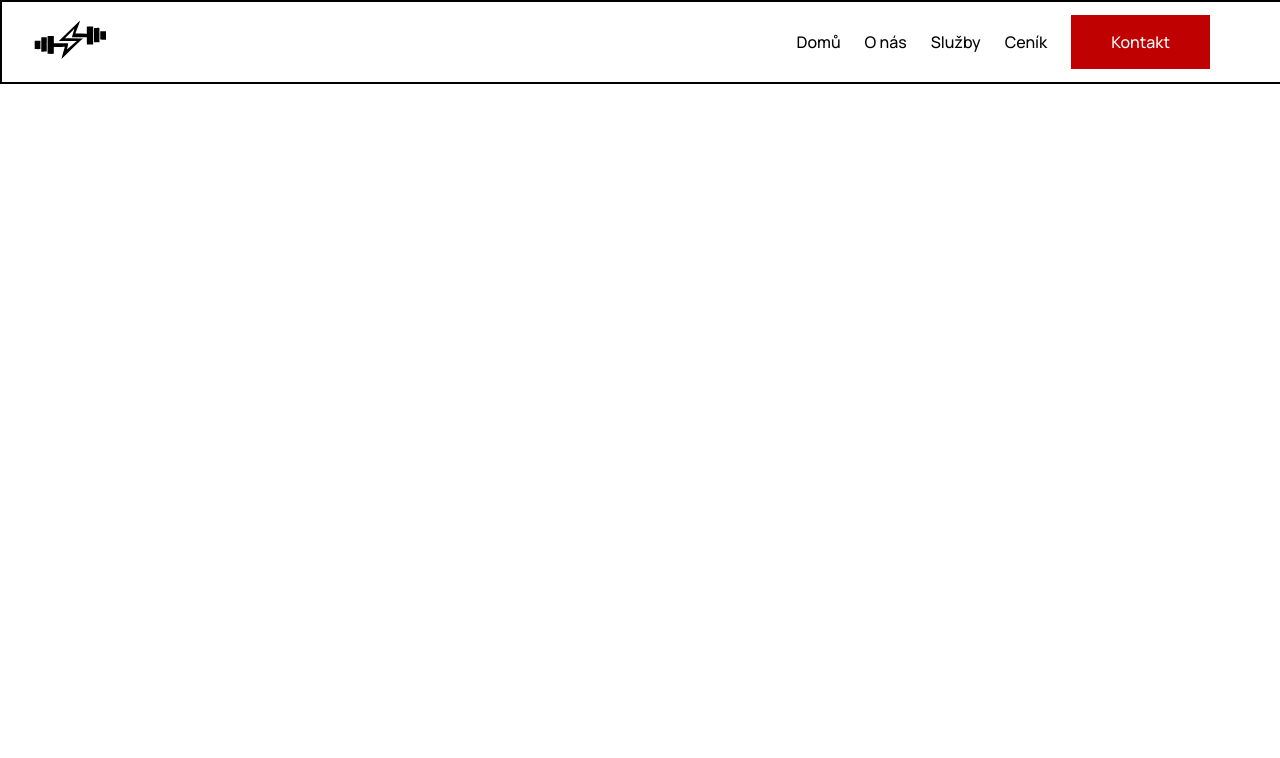
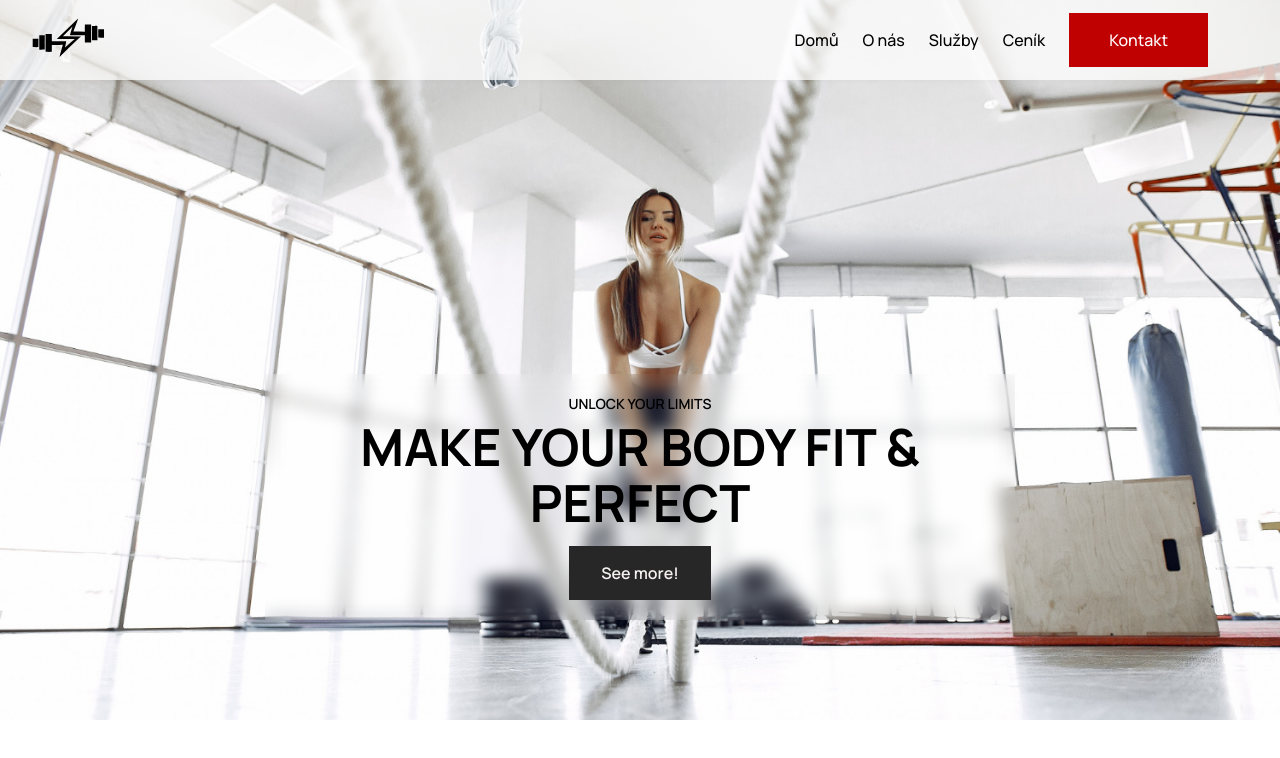
Before and after one commit to gregustomas/Learning-HTML-CSS-JS, a plain HTML site: page Gym/index.html in a window 1280 px wide. Drawn offline with Linux system fonts and the light colour scheme.

Commit message:
Přidal jsem hero sekci a globální styly

```diff
--- a/Gym/index.html
+++ b/Gym/index.html
@@ -29,6 +29,17 @@
         </div>
     </nav>
 
+    <!-- hero -->
+     <section class="hero">
+        <div class="text-container">
+            <h4>Unlock your limits</h4>
+            <h1>MAKE YOUR BODY FIT & PERFECT</h1>
+            <a href="#" class="cta">See more!</a>
+        </div>
+     </section>
+
+
+
 
     <script src="main.js"></script>
 </body>
--- a/Gym/style.css
+++ b/Gym/style.css
@@ -1,14 +1,68 @@
-body{
-    margin: 0;
-    font-size: 16px;
-    font-family: Manrope, sans-serif;
+:root{
+    /* barvy */
+    --main: #911818;
+    --secondary: ;
+    --accent: #272727;
+    --light: #f7f0f0;
+    --dark: ;
+
+    /* fonty */
+    --heading: bold max(48px, 4vw) / max(56px, 4vw) 'Manrope', sans-serif;
+    --subheading: bold max(32px, 3vw) / max(40px, 4vw) 'Manrope', sans-serif;
+    --label: 600 14px / 20px 'Manrope', sans-serif;
+    --text: 500 14px / 20px 'Manrope', sans-serif;
+
+    /* spacing */
+    --sp1: 4px;
+    --sp2: 8px;
+    --sp3: 16px;
+    --sp4: 20px;
+    --sp5: 40px;
+    --sp6: 80px;
+    --sp7: 160px
 }
 
-h1, h2{
-    font-size: 32px;
-    font-weight: 600;
+* {
+  margin: 0;
+  padding: 0;
+  box-sizing: border-box;
+  font-family: 'Manrope', sans-serif;
 }
 
+h1, h2{ font: var(--heading); margin-bottom: var(--sp3); }
+h3{ font: var(--subheading); margin-bottom: var(--sp3); }
+h4{ font: var(--label); margin-bottom: var(--sp1); text-transform: uppercase; }
+p{ font: var(--text); }
+
+a{
+    text-decoration: none;
+    color: unset;
+    display: inline-block;
+}
+
+section{
+    padding: 60px 20px;
+}
+
+@media (min-width: 744px){
+    section{
+    padding: 100px 20px;
+}
+}
+
+
+.cta{
+    font-weight: 600;
+    background-color: var(--accent);
+    color: var(--light);
+    padding: 16px 32px;
+    transition: 0.5s;
+    width: fit-content;
+}
+
+.cta:hover{
+    background-color: var(--main);
+}
 
 /* navbar */
 
@@ -20,8 +74,8 @@ h1, h2{
     height: 80px;
     position: fixed;
     top: 0;
-    background-color: #fff;
-    border: 2px solid;
+    background-color: #ffffffbb;
+    box-shadow: 0px 2px 4px rgba(0, 0, 0, 0.025);
     z-index: 999;
 }
 
@@ -31,6 +85,7 @@ h1, h2{
     align-items: center;
     width: 100%;
     padding: 0 2rem;
+    max-width: 1440px;
 }
 
 .logo img, .nav-toggle img{
@@ -111,3 +166,35 @@ h1, h2{
     padding: 0;
     }
 }
+
+/* hero */
+
+.hero{
+    display: flex;
+    flex-direction: column;
+    justify-content: flex-end;
+    align-items: end;
+    align-items: center;
+    gap: var(--sp6);
+    justify-content: end;
+    height: 90vh;
+    background: url(./img/gym.jpg);
+    background-size: cover;
+    background-position: center;
+}
+
+.hero .text-container{
+    display: flex;
+    flex-direction: column;
+    width: 90%;
+    text-align: center;
+    align-items: center;
+    backdrop-filter: blur(8px);
+    padding: 20px;
+}
+
+@media (min-width: 744px){
+    .hero .text-container{
+    width: 750px;
+    }
+}
```
Also changed, not shown: Gym/img/gym.jpg (added).
